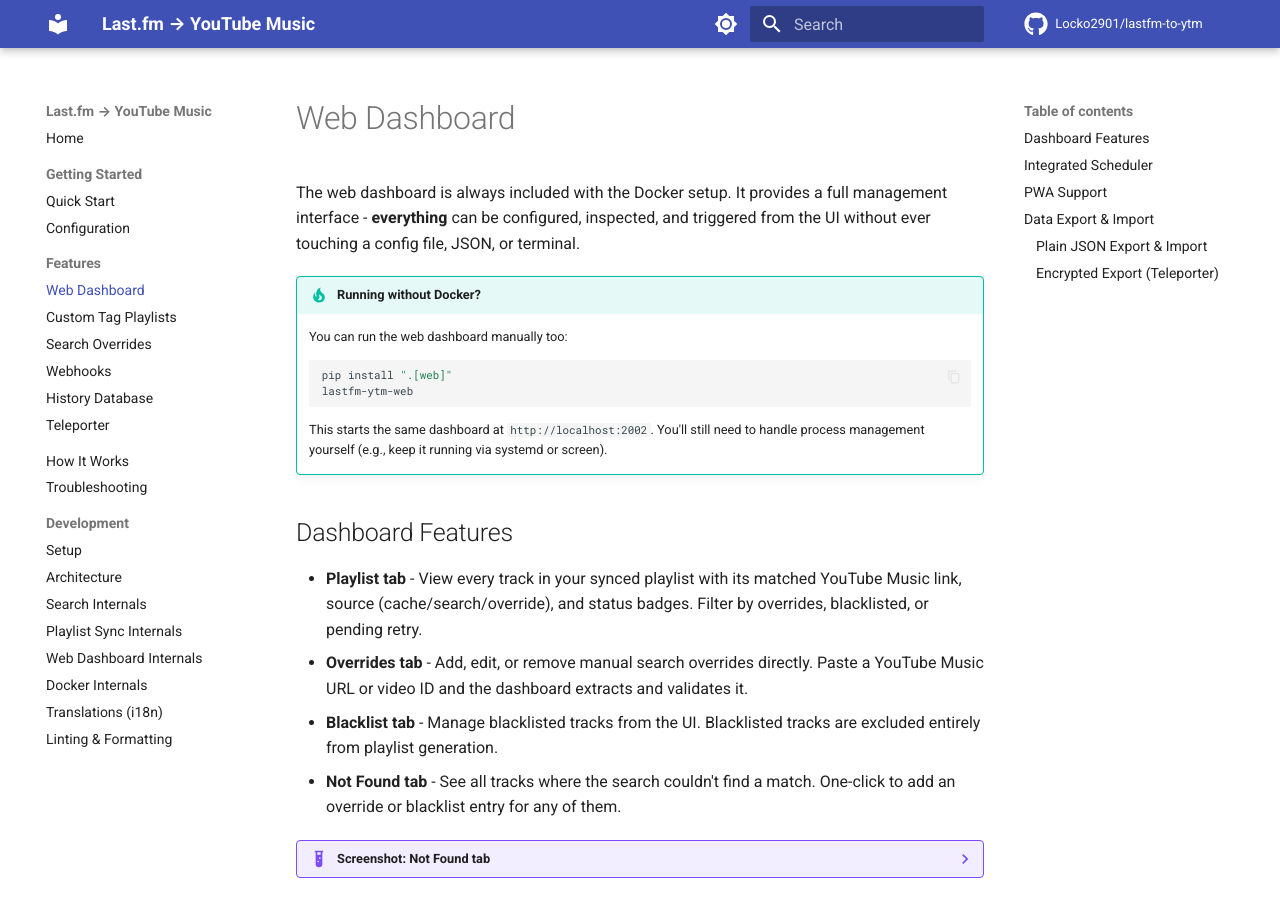
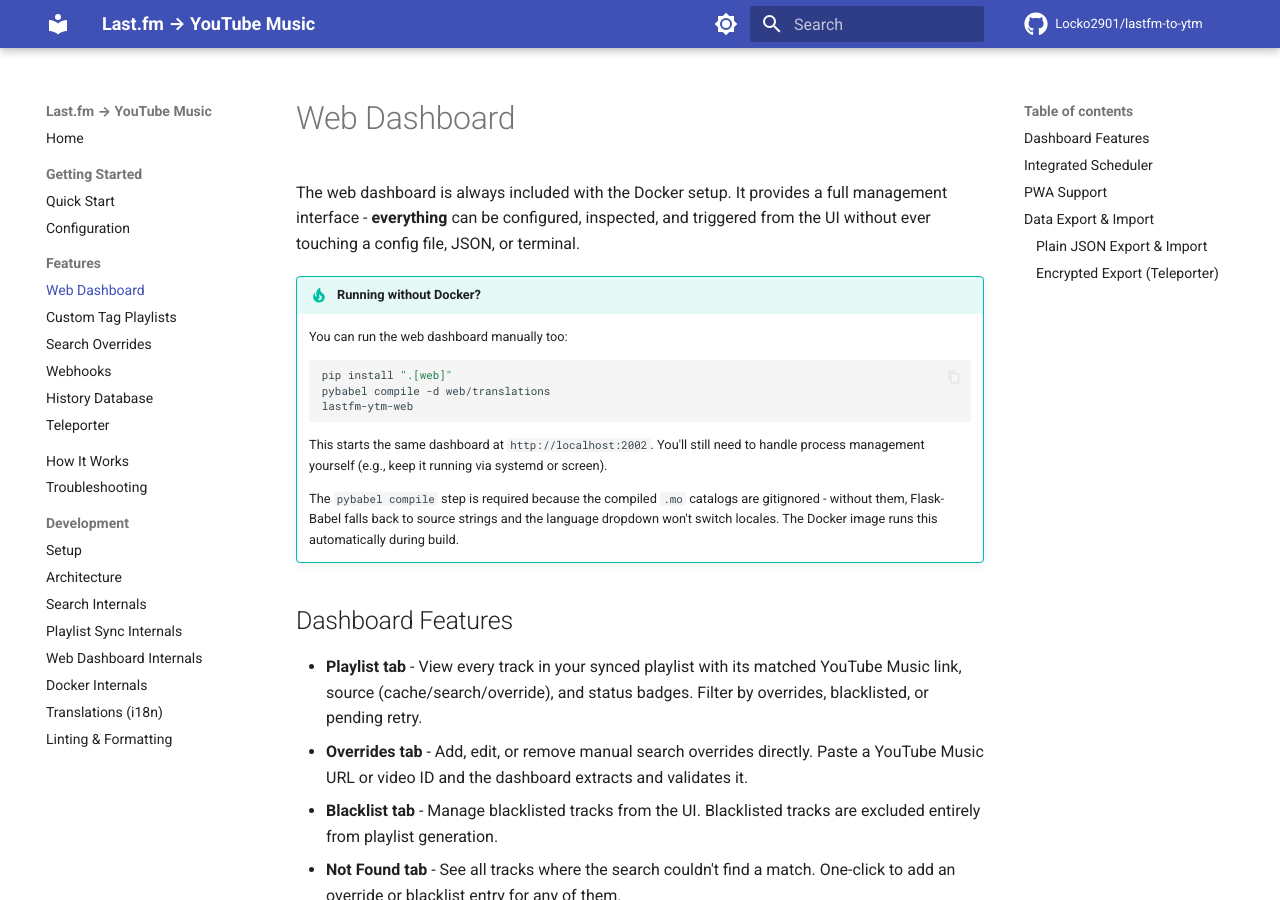
Before and after one commit to Locko2901/lastfm-to-ytm, an MkDocs documentation site: the page built from docs/dashboard.md, in a window 1280 px wide and 900 px high. Built offline with MkDocs 1.6.1 and Material for MkDocs 9.7.7, drawn with Linux system fonts in a browser that asks for light colours; comment, search, counter and statistics services are not loaded.

Commit message:
docs(dashboard): note pybabel compile step for non-Docker installs
The compiled .mo catalogs are gitignored, so a manual `pip install`
needs an explicit `pybabel compile -d web/translations` before launching
the dashboard, otherwise Flask-Babel falls back to source strings and
the language dropdown silently does nothing. Docker builds run this
automatically.

````diff
--- a/docs/dashboard.md
+++ b/docs/dashboard.md
@@ -6,9 +6,12 @@
     You can run the web dashboard manually too:
     ```bash
     pip install ".[web]"
+    pybabel compile -d web/translations
     lastfm-ytm-web
     ```
     This starts the same dashboard at `http://localhost:2002`. You'll still need to handle process management yourself (e.g., keep it running via systemd or screen).
+
+    The `pybabel compile` step is required because the compiled `.mo` catalogs are gitignored - without them, Flask-Babel falls back to source strings and the language dropdown won't switch locales. The Docker image runs this automatically during build.
 
 ## Dashboard Features
 
````
